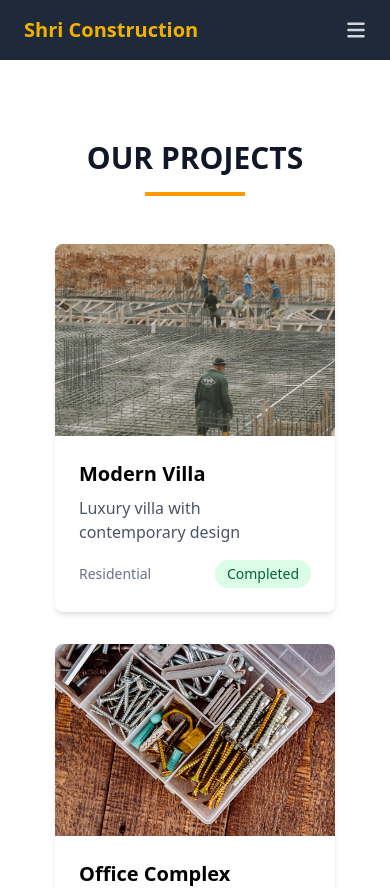
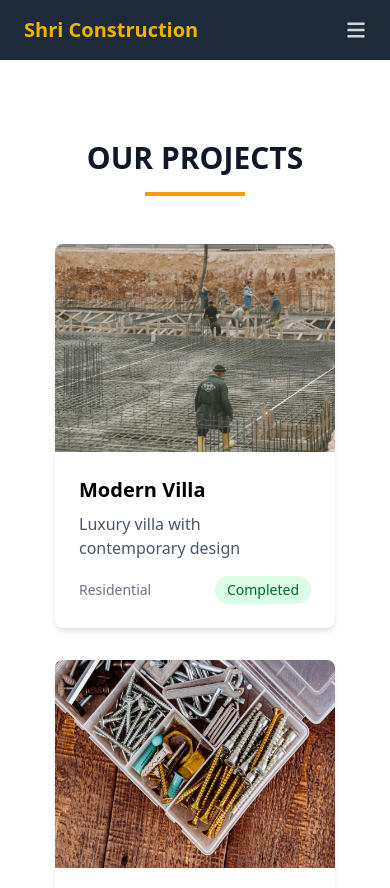
Before and after one commit to Deadshot-45/shri_constuction, a React (Vite) app: page /projects in a window 390 px wide. Shown: the top 888 px of the page. Built offline with nearby package versions, Linux system fonts and the light colour scheme.

Commit message:
Animation properties changes

```diff
--- a/src/Components/Pages/Projects.jsx
+++ b/src/Components/Pages/Projects.jsx
@@ -17,12 +17,12 @@ const Projects = () => {
               key={index}
               className="pop-up-animation bg-white rounded-lg shadow-md overflow-hidden"
             >
-              <div className="h-48 relative">
+              <div className="h-52 relative">
                 <img lazyload="true"
           loading="lazy"
                   src={project.image.src}
                   alt={project.image.alt}
-                  className="w-full h-full object-cover"
+                  className="w-full h-full"
                 />
               </div>
               <div className="p-6">
--- a/src/index.css
+++ b/src/index.css
@@ -9,9 +9,8 @@ html{
 }
 
 .pop-up-animation{
-    animation: pop-up 0.5s ease-in-out;
+    animation: pop-up 0.6s ease-in-out;
     animation-fill-mode: forwards;
-    animation-delay: 0.5s;
     animation-iteration-count: 1;
     animation-direction: normal;
     animation-play-state: running;
@@ -27,13 +26,3 @@ html{
         opacity: 1;
     }
 }
-@media (max-width: 480px) {
-    .pop-up-animation{
-        animation: pop-up 0.5s ease-in-out;
-        animation-fill-mode: forwards;
-        animation-delay: 0.5s;
-        animation-iteration-count: 1;
-        animation-direction: normal;
-        animation-play-state: running;
-    }
-}
```
